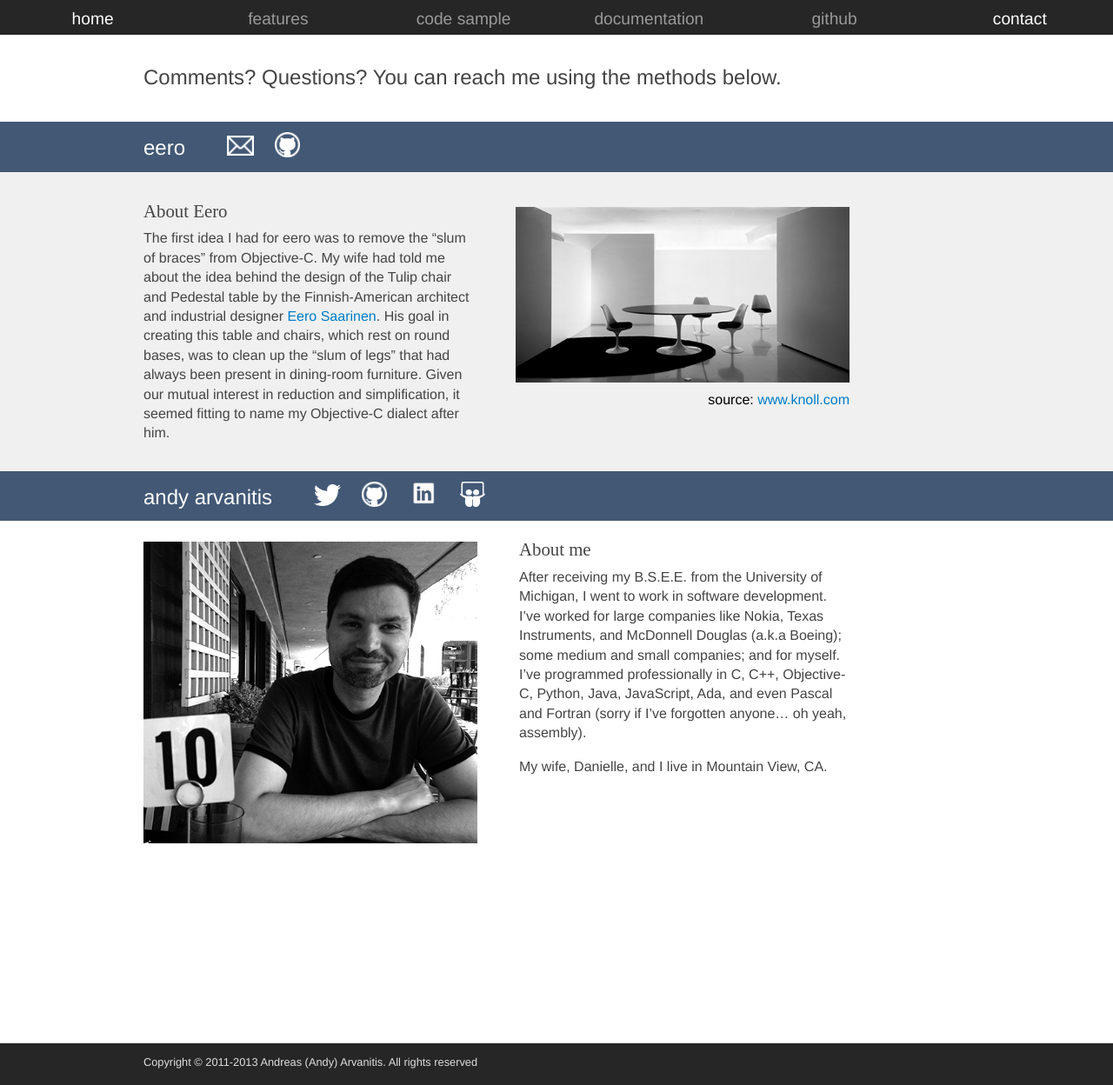
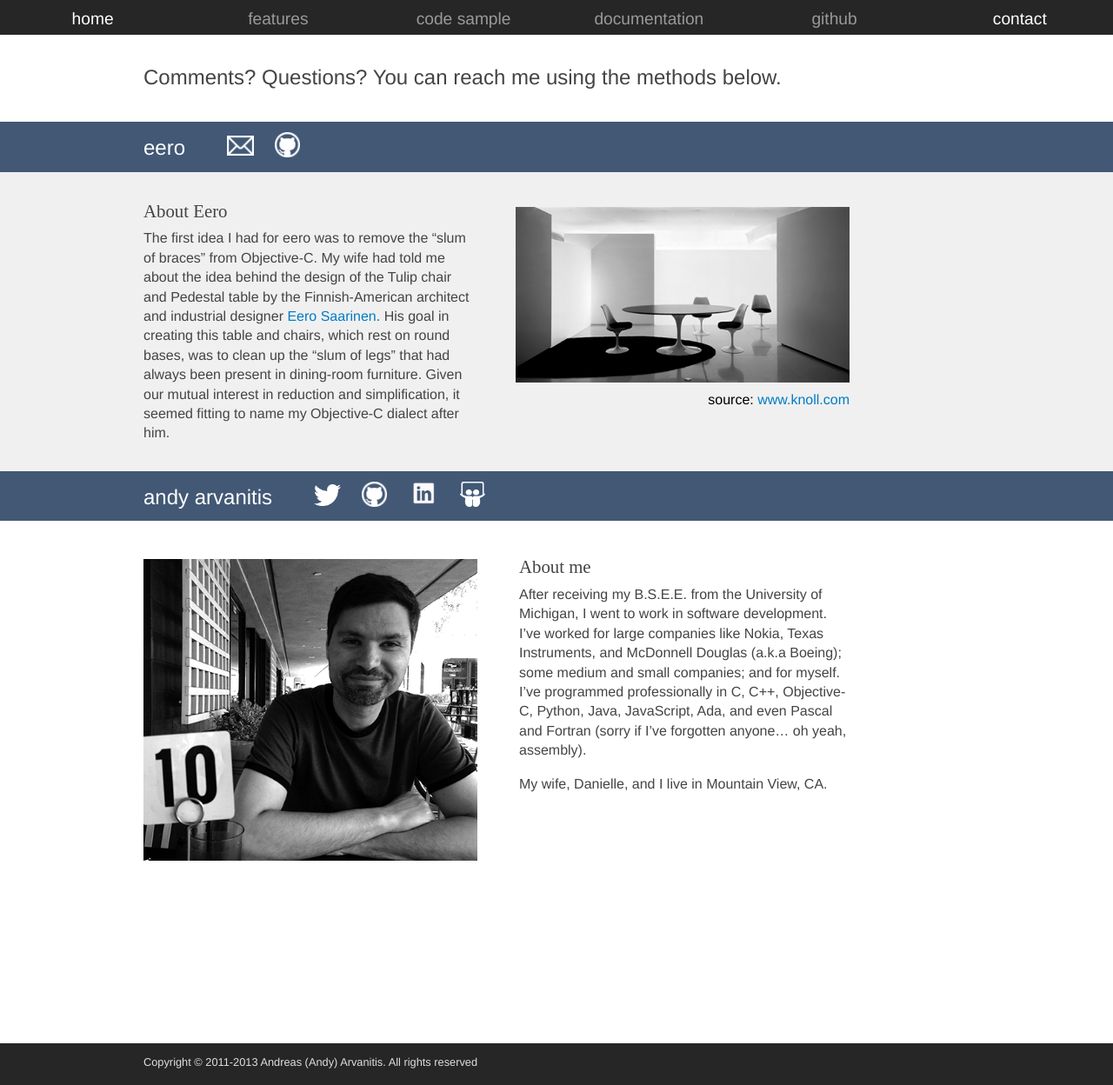
Before and after one commit to eerolanguage/eerolanguage.github.com, a Jekyll site: the page built from contact/index.html, in a window 1280 px wide and 1248 px high. Shown: the whole window at 87% size. Built offline with Jekyll 4.4.1, drawn with Linux system fonts in a browser that asks for light colours; some web fonts are replaced.

Commit message:
Another contact section tweak

```diff
--- a/css/default.css
+++ b/css/default.css
@@ -854,13 +854,13 @@ p strong {
   width: 24em;
   min-width: 22em;
   width: 40%;
-  margin-top: 12px;
+  margin-top: 2em;
   margin-bottom: 2em;
 }
 
 #my_pic {
   float: inherit;
-  margin-top: 24px;
+  margin-top: 2.75em;
   width: 24em;
   margin-bottom: 2em;
   padding-right: 3em;
```
